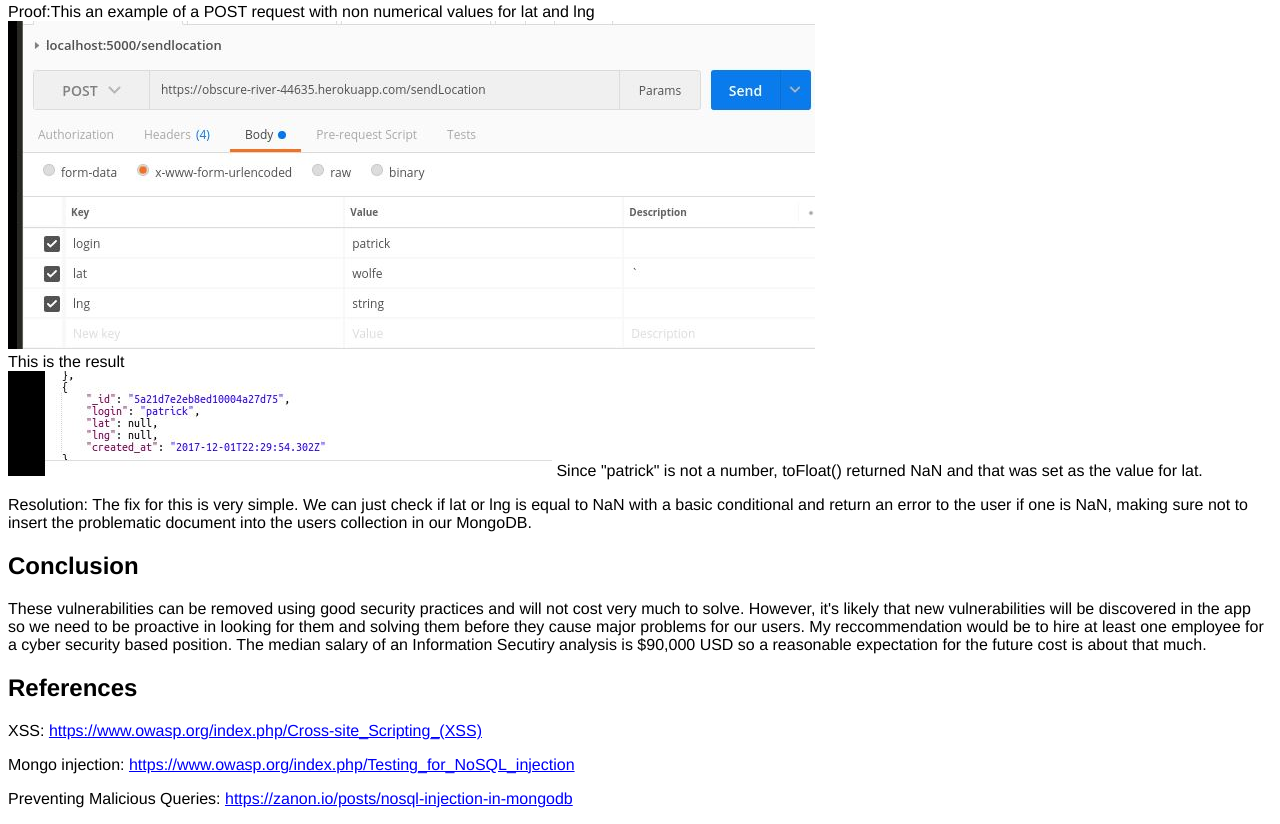
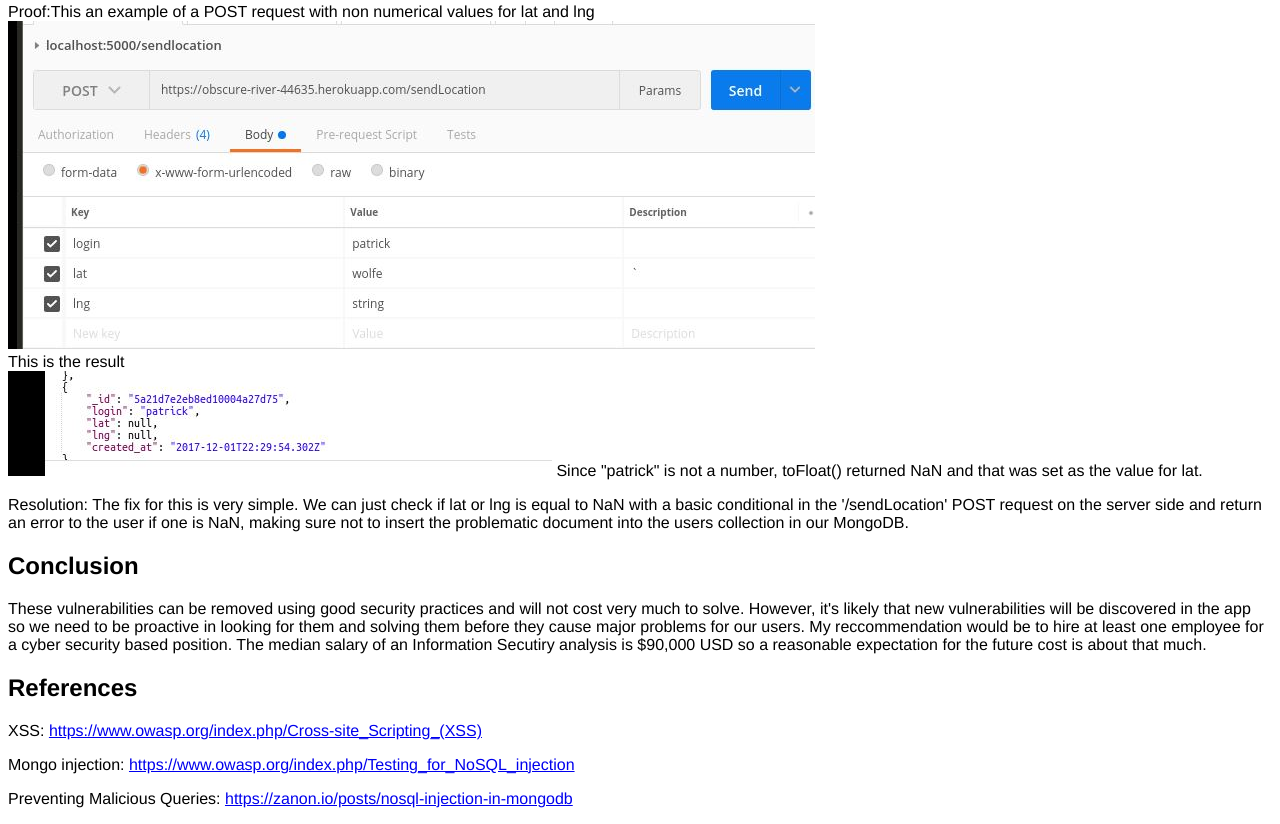
Before and after one commit to patwolfe/comp20-pwolfe, a plain HTML site: page security/index.html in a window 1280 px wide. Shown: the part 2949-3773 px from the top of the page. Drawn offline with Linux system fonts and the light colour scheme.

Commit message:
Added that the check for validating lat and lng are numbers must be on the server side

```diff
--- a/security/index.html
+++ b/security/index.html
@@ -92,7 +92,7 @@ it is assumed that the lat and lng values for users that have successfully check
 	This is the result<br /> <img src="resultofInvalidInput.JPG" alt = "checkins listed in index with NaN as lat and lng">
 Since "patrick" is not a number, toFloat() returned NaN and that was set as the value for lat.</p>
 <p>Resolution: The fix for this is very simple. We can just check if lat or lng is equal to NaN with a
-	basic conditional and return an error to the user if one is NaN, making sure not to insert
+	basic conditional in the '/sendLocation' POST request on the server side and return an error to the user if one is NaN, making sure not to insert
 	the problematic document into the users collection in our MongoDB.
 </p>
 <h2>Conclusion</h2>
```
